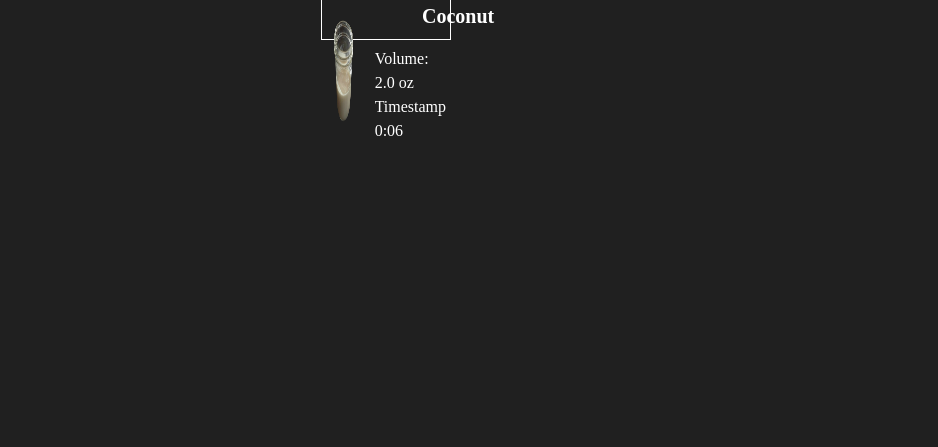
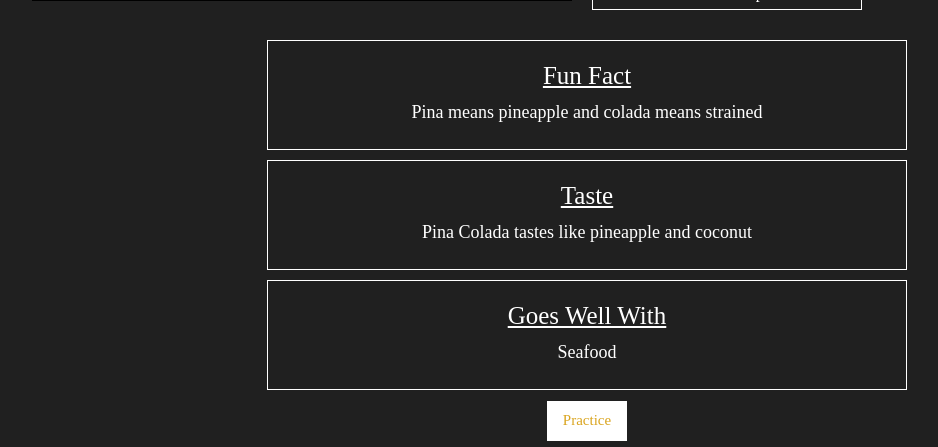
Before and after one commit to Angelica-Michaca/cocktail, a Flask app: page /learn/pina_colada in a window 1280 px wide. Shown: the part 610-1057 px from the top of the page, without its empty margins (53-991 px from the left). Before the commit the page ends 746 px from the top, so only its background shows below. Run offline with Flask 2, Linux system fonts and the light colour scheme; some libraries are stand-ins or nearby versions.

Commit message:
fixed some design bug

```diff
--- a/static/main.css
+++ b/static/main.css
@@ -420,8 +420,6 @@
 
     .mainContent{
         font-family: italiana;
-        display: flex;
-        justify-content: center;
 
     }
 
@@ -497,6 +495,9 @@
 
       .row.headers{
           margin-bottom: -1rem;
+          display: flex;
+          justify-content: center;
+
       }
       .drinksReady{
           display: flex;
@@ -536,8 +537,6 @@
         justify-content: center;
 
 
-
-
     }
 
     .btn-light{
```
